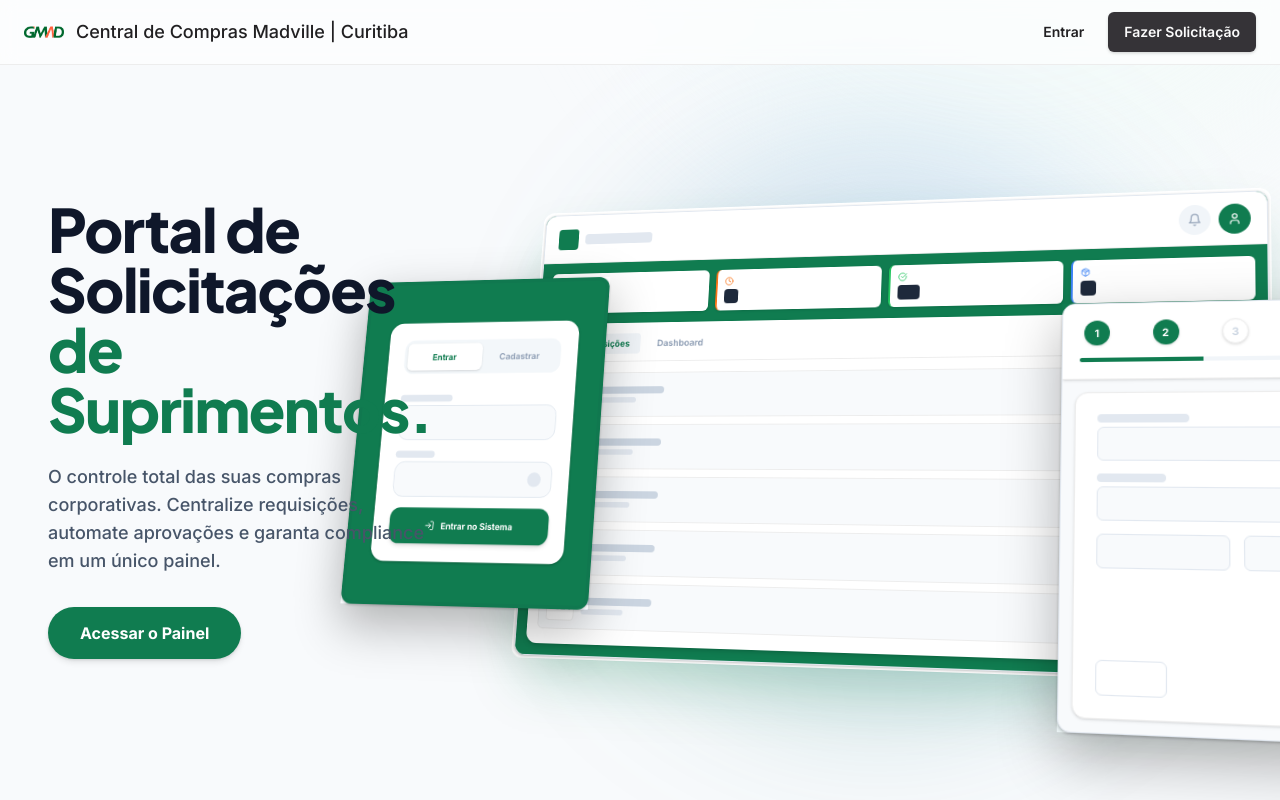
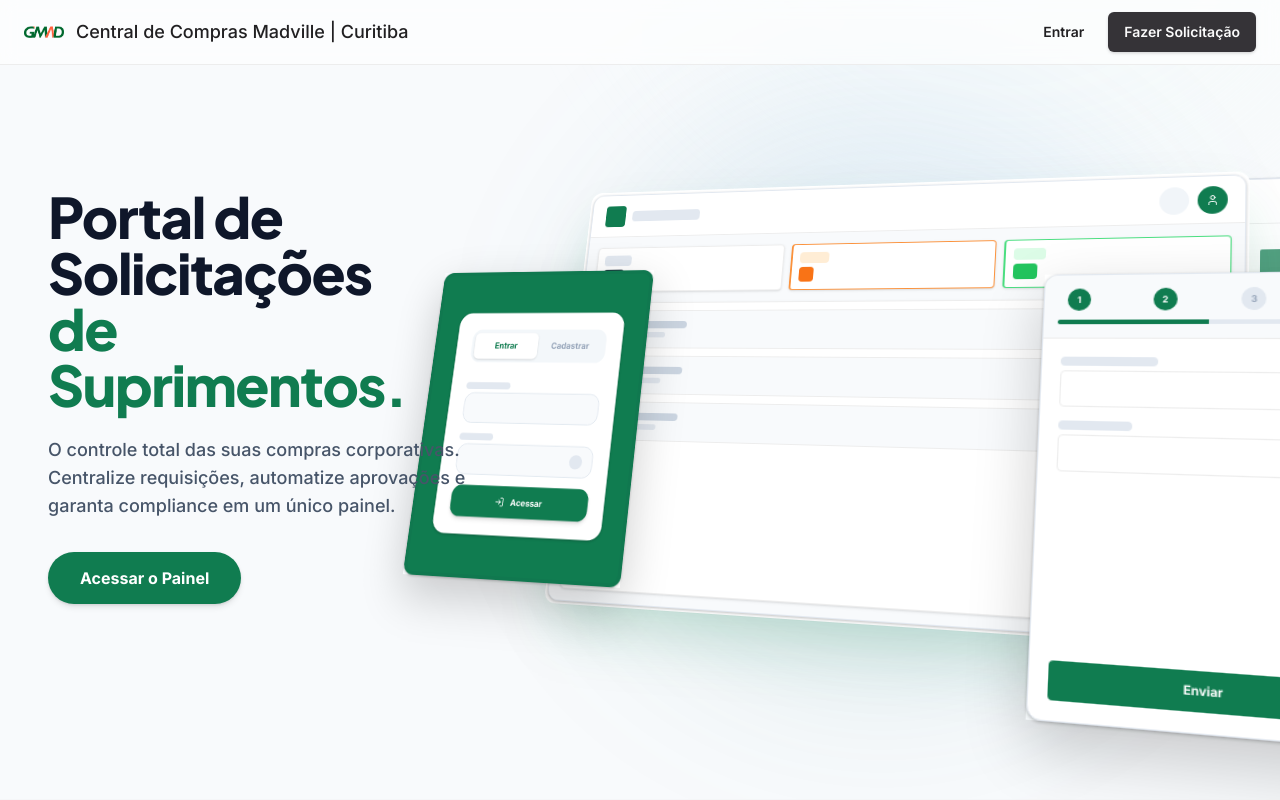
Before and after one commit to borba-anderson/comprasmadville, a React (Vite) app: page / in a window 1280 px wide. Shown: the top 800 px of the page. Built offline with nearby package versions, Linux system fonts and the light colour scheme; the HTML template or start-up script is replaced by a standard one.

Commit message:
Code edited in Lovable Code Editor
Edited UI in Lovable

```diff
--- a/src/pages/Index.tsx
+++ b/src/pages/Index.tsx
@@ -17,6 +17,8 @@ import {
   Menu,
   Calculator,
   Package,
+  BarChart3,
+  PieChart,
 } from "lucide-react";
 import {
   UserGreeting,
@@ -31,163 +33,156 @@ import {
 // 1. COMPONENTES VISUAIS (MOCKS) - INTERNOS
 // ==========================================
 
-// Visual da Tela de Login (Baseado no seu Auth.tsx)
+// MOCK 1: TELA DE LOGIN
 const MockAuthScreen = () => (
   <div className="w-full h-full bg-[#107c50] flex items-center justify-center relative overflow-hidden rounded-xl border-4 border-slate-800/5 shadow-2xl">
-    {/* Card Branco de Login */}
     <div className="w-[85%] bg-white rounded-2xl shadow-2xl p-5 transform scale-95">
-      {/* Abas Entrar/Cadastrar */}
       <div className="flex bg-slate-100/80 p-1 rounded-xl mb-6">
         <div className="flex-1 py-2 text-center text-[10px] font-bold bg-white text-[#107c50] shadow-sm rounded-lg">
           Entrar
         </div>
         <div className="flex-1 py-2 text-center text-[10px] font-bold text-slate-400">Cadastrar</div>
       </div>
-      {/* Inputs Falsos */}
       <div className="space-y-3">
         <div className="space-y-1">
           <div className="h-2 w-1/3 bg-slate-200 rounded"></div>
-          <div className="h-10 w-full bg-slate-50 border border-slate-200 rounded-xl"></div>
+          <div className="h-9 w-full bg-slate-50 border border-slate-200 rounded-xl"></div>
         </div>
         <div className="space-y-1">
           <div className="h-2 w-1/4 bg-slate-200 rounded"></div>
-          <div className="h-10 w-full bg-slate-50 border border-slate-200 rounded-xl flex items-center justify-end px-3">
+          <div className="h-9 w-full bg-slate-50 border border-slate-200 rounded-xl flex items-center justify-end px-3">
             <div className="w-4 h-4 rounded-full bg-slate-200"></div>
           </div>
         </div>
-        <div className="h-10 w-full bg-[#107c50] hover:bg-[#0d6942] rounded-xl mt-4 flex items-center justify-center text-white text-[10px] font-bold gap-2 shadow-lg shadow-emerald-900/10">
-          <LogIn size={12} /> Entrar no Sistema
+        <div className="h-9 w-full bg-[#107c50] rounded-xl mt-4 flex items-center justify-center text-white text-[10px] font-bold gap-2 shadow-lg">
+          <LogIn size={12} /> Acessar
         </div>
       </div>
     </div>
   </div>
 );
 
-// Visual do Painel Principal (Baseado no seu Painel.tsx)
+// MOCK 2: PAINEL DE LISTAGEM (OPERACIONAL)
 const MockPainelScreen = () => (
-  <div className="w-full h-full bg-[#107c50] flex flex-col rounded-xl overflow-hidden border border-slate-200 shadow-2xl">
-    {/* Header do Painel */}
-    <div className="bg-white sticky top-0 h-14 flex items-center justify-between px-4 shrink-0 border-b">
+  <div className="w-full h-full bg-slate-50 flex flex-col rounded-xl overflow-hidden border border-slate-200 shadow-2xl">
+    <div className="bg-white h-12 flex items-center justify-between px-4 shrink-0 border-b">
       <div className="flex items-center gap-2">
         <div className="w-6 h-6 bg-[#107c50] rounded"></div>
         <div className="w-20 h-3 bg-slate-200 rounded"></div>
       </div>
       <div className="flex gap-2">
-        <div className="w-8 h-8 bg-slate-100 rounded-full flex items-center justify-center">
-          <Bell size={14} className="text-slate-400" />
-        </div>
-        <div className="w-8 h-8 bg-[#107c50] rounded-full flex items-center justify-center text-white">
-          <User size={14} />
+        <div className="w-7 h-7 bg-slate-100 rounded-full"></div>
+        <div className="w-7 h-7 bg-[#107c50] rounded-full text-white flex items-center justify-center">
+          <User size={12} />
         </div>
       </div>
     </div>
-
-    {/* Conteúdo do Painel */}
-    <div className="p-3 bg-[#107c50] flex-1 overflow-hidden flex flex-col gap-3">
-      {/* Cards de Stats */}
-      <div className="grid grid-cols-4 gap-2">
-        <div className="bg-white p-2 rounded-lg shadow-sm">
-          <div className="flex justify-between mb-1">
-            <FileText size={10} className="text-slate-400" />
-          </div>
+    <div className="p-3 bg-slate-50 flex-1 overflow-hidden flex flex-col gap-3">
+      <div className="flex gap-2">
+        <div className="bg-white p-2 rounded border shadow-sm flex-1">
+          <div className="h-3 w-8 bg-slate-200 rounded mb-1"></div>
           <div className="h-4 w-6 bg-slate-800 rounded"></div>
         </div>
-        <div className="bg-white p-2 rounded-lg shadow-sm border-l-2 border-orange-500">
-          <div className="flex justify-between mb-1">
-            <Clock size={10} className="text-orange-500" />
-          </div>
-          <div className="h-4 w-4 bg-slate-800 rounded"></div>
+        <div className="bg-white p-2 rounded border shadow-sm flex-1 border-l-2 border-orange-400">
+          <div className="h-3 w-8 bg-orange-100 rounded mb-1"></div>
+          <div className="h-4 w-4 bg-orange-500 rounded"></div>
         </div>
-        <div className="bg-white p-2 rounded-lg shadow-sm border-l-2 border-green-500">
-          <div className="flex justify-between mb-1">
-            <CheckCircle size={10} className="text-green-500" />
-          </div>
-          <div className="h-4 w-6 bg-slate-800 rounded"></div>
-        </div>
-        <div className="bg-white p-2 rounded-lg shadow-sm border-l-2 border-blue-500">
-          <div className="flex justify-between mb-1">
-            <Package size={10} className="text-blue-500" />
-          </div>
-          <div className="h-4 w-4 bg-slate-800 rounded"></div>
+        <div className="bg-white p-2 rounded border shadow-sm flex-1 border-l-2 border-green-400">
+          <div className="h-3 w-8 bg-green-100 rounded mb-1"></div>
+          <div className="h-4 w-6 bg-green-500 rounded"></div>
         </div>
       </div>
-
-      {/* Tabela Principal */}
-      <div className="bg-white rounded-xl shadow-lg flex-1 p-3 overflow-hidden">
-        <div className="flex gap-2 mb-3 border-b pb-2">
-          <div className="px-3 py-1 bg-slate-100 text-[#107c50] rounded-md text-[10px] font-bold flex gap-1 items-center">
-            <FileText size={10} /> Requisições
-          </div>
-          <div className="px-3 py-1 text-slate-400 text-[10px] font-bold">Dashboard</div>
-        </div>
-        <div className="space-y-2">
-          {[1, 2, 3, 4, 5].map((i) => (
-            <div
-              key={i}
-              className="flex items-center justify-between p-2 border rounded-lg bg-slate-50 hover:bg-white transition-colors"
-            >
-              <div className="flex gap-2 items-center">
-                <div className="w-8 h-8 rounded bg-white border flex items-center justify-center font-bold text-[10px] text-slate-500">
-                  #{i}24
-                </div>
-                <div>
-                  <div className="w-20 h-2 bg-slate-300 rounded mb-1"></div>
-                  <div className="w-12 h-1.5 bg-slate-200 rounded"></div>
-                </div>
+      <div className="bg-white rounded-lg shadow-sm border flex-1 p-2 space-y-2">
+        {[1, 2, 3].map((i) => (
+          <div key={i} className="flex items-center justify-between p-2 border rounded bg-slate-50">
+            <div className="flex gap-2 items-center">
+              <div className="w-6 h-6 rounded bg-white border flex items-center justify-center text-[9px] font-bold text-slate-400">
+                #{i}
               </div>
-              <div
-                className={`px-1.5 py-0.5 rounded text-[8px] font-bold ${i === 1 ? "bg-orange-100 text-orange-600" : i === 2 ? "bg-blue-100 text-blue-600" : "bg-green-100 text-green-600"}`}
-              >
-                {i === 1 ? "PENDENTE" : i === 2 ? "ANÁLISE" : "APROVADO"}
+              <div>
+                <div className="w-16 h-2 bg-slate-300 rounded mb-1"></div>
+                <div className="w-10 h-1.5 bg-slate-200 rounded"></div>
               </div>
             </div>
-          ))}
-        </div>
+            <div className="w-12 h-4 bg-slate-200 rounded"></div>
+          </div>
+        ))}
       </div>
     </div>
   </div>
 );
 
-// Visual do Formulário (Baseado no seu Requisicao.tsx)
+// MOCK 3: FORMULÁRIO (REQUISIÇÃO)
 const MockFormScreen = () => (
-  <div className="w-full h-full bg-slate-50 flex flex-col rounded-xl overflow-hidden border border-slate-200 shadow-2xl relative">
-    {/* Stepper Header */}
-    <div className="bg-white border-b p-4 shadow-sm">
-      <div className="flex justify-between items-center px-1 mb-3">
-        {[1, 2, 3, 4, 5].map((step) => (
+  <div className="w-full h-full bg-white flex flex-col rounded-xl overflow-hidden border border-slate-200 shadow-2xl relative">
+    <div className="bg-slate-50 border-b p-3">
+      <div className="flex justify-between items-center px-2 mb-2">
+        {[1, 2, 3, 4].map((step) => (
           <div
             key={step}
-            className={`w-6 h-6 rounded-full flex items-center justify-center text-[10px] font-bold shadow-sm ${step <= 2 ? "bg-[#107c50] text-white" : "bg-white border text-slate-300"}`}
+            className={`w-5 h-5 rounded-full flex items-center justify-center text-[8px] font-bold ${step <= 2 ? "bg-[#107c50] text-white" : "bg-slate-200 text-slate-400"}`}
           >
             {step}
           </div>
         ))}
       </div>
-      <div className="h-1 w-full bg-slate-100 rounded-full overflow-hidden">
-        <div className="h-full w-[40%] bg-[#107c50]"></div>
+      <div className="h-1 w-full bg-slate-200 rounded-full overflow-hidden">
+        <div className="h-full w-[50%] bg-[#107c50]"></div>
       </div>
     </div>
-
-    {/* Form Body */}
-    <div className="p-5 flex-1 flex flex-col gap-3 bg-white m-3 rounded-xl border shadow-sm">
+    <div className="p-4 flex-1 flex flex-col gap-3">
       <div className="space-y-1">
         <div className="h-2 w-1/3 bg-slate-200 rounded"></div>
-        <div className="h-8 w-full bg-slate-50 border border-slate-200 rounded-lg"></div>
+        <div className="h-8 w-full bg-white border rounded"></div>
       </div>
       <div className="space-y-1">
         <div className="h-2 w-1/4 bg-slate-200 rounded"></div>
-        <div className="h-8 w-full bg-slate-50 border border-slate-200 rounded-lg"></div>
+        <div className="h-8 w-full bg-white border rounded"></div>
       </div>
+      <div className="mt-auto w-full h-8 bg-[#107c50] rounded flex items-center justify-center text-white text-[10px] font-bold">
+        Enviar
+      </div>
+    </div>
+  </div>
+);
+
+// MOCK 4: DASHBOARD (GRÁFICOS) - NOVO
+const MockChartScreen = () => (
+  <div className="w-full h-full bg-white flex flex-col rounded-xl overflow-hidden border border-slate-200 shadow-2xl">
+    <div className="p-4 border-b flex justify-between">
+      <div className="w-24 h-4 bg-slate-200 rounded"></div>
+      <BarChart3 size={16} className="text-slate-400" />
+    </div>
+    <div className="p-4 flex-1 flex flex-col gap-4">
+      {/* Gráfico de Barras */}
+      <div className="flex items-end justify-between gap-1 h-32 px-2 pb-2 border-b border-l border-slate-100">
+        {[30, 50, 40, 70, 50, 80, 60, 90].map((h, i) => (
+          <div
+            key={i}
+            className="w-full bg-[#107c50]/80 rounded-t-sm hover:bg-[#107c50] transition-colors"
+            style={{ height: `${h}%` }}
+          ></div>
+        ))}
+      </div>
+      {/* Cards Inferiores */}
       <div className="grid grid-cols-2 gap-3">
-        <div className="h-8 w-full bg-slate-50 border border-slate-200 rounded-lg"></div>
-        <div className="h-8 w-full bg-slate-50 border border-slate-200 rounded-lg"></div>
-      </div>
-
-      {/* Buttons */}
-      <div className="mt-auto flex justify-between pt-2">
-        <div className="w-16 h-8 bg-white border border-slate-200 rounded-lg"></div>
-        <div className="w-20 h-8 bg-[#107c50] rounded-lg flex items-center justify-center text-white gap-1 text-[10px] font-bold shadow-lg shadow-green-900/10">
-          Próximo <ArrowRight size={10} />
+        <div className="h-16 bg-slate-50 rounded border p-2 flex items-center gap-2">
+          <div className="w-8 h-8 rounded-full bg-blue-100 flex items-center justify-center text-blue-600">
+            <PieChart size={14} />
+          </div>
+          <div>
+            <div className="w-8 h-2 bg-slate-300 mb-1 rounded"></div>
+            <div className="w-12 h-3 bg-slate-800 rounded"></div>
+          </div>
+        </div>
+        <div className="h-16 bg-slate-50 rounded border p-2 flex items-center gap-2">
+          <div className="w-8 h-8 rounded-full bg-orange-100 flex items-center justify-center text-orange-600">
+            <TrendingUp size={14} />
+          </div>
+          <div>
+            <div className="w-8 h-2 bg-slate-300 mb-1 rounded"></div>
+            <div className="w-12 h-3 bg-slate-800 rounded"></div>
+          </div>
         </div>
       </div>
     </div>
@@ -195,32 +190,38 @@ const MockFormScreen = () => (
 );
 
 // ==========================================
-// 2. COMPOSIÇÃO 3D (O PALCO)
+// 2. COMPOSIÇÃO 3D AJUSTADA
 // ==========================================
 
 const Hero3DComposition = () => {
   return (
-    <div className="relative w-full h-[500px] md:h-[600px] flex items-center justify-center [perspective:1500px] overflow-visible mt-10 lg:mt-0">
-      {/* Grupo Rotacionado (O ângulo geral) */}
-      <div className="relative w-[300px] md:w-[600px] lg:w-[800px] h-[400px] md:h-[500px] transform [transform-style:preserve-3d] [transform:rotateX(10deg)_rotateY(-12deg)_rotateZ(2deg)] transition-transform duration-700 ease-out hover:[transform:rotateX(5deg)_rotateY(-5deg)_rotateZ(0deg)]">
-        {/* TELA CENTRAL (Painel Principal) - O foco */}
-        <div className="absolute top-0 left-0 w-full h-full transform [transform:translateZ(0px)] shadow-[0_30px_60px_-15px_rgba(16,124,80,0.3)] bg-white rounded-xl z-20 transition-all duration-500 hover:[transform:translateZ(30px)] border-[3px] border-white">
+    // Reduzi a altura do container e adicionei scale para caber em telas menores
+    <div className="relative w-full h-[450px] md:h-[550px] flex items-center justify-center [perspective:1200px] overflow-visible mt-8 lg:mt-0 scale-[0.85] md:scale-100 origin-center">
+      {/* Grupo Rotacionado */}
+      <div className="relative w-[300px] md:w-[600px] lg:w-[700px] h-[350px] md:h-[450px] transform [transform-style:preserve-3d] [transform:rotateX(12deg)_rotateY(-15deg)_rotateZ(4deg)] transition-transform duration-700 ease-out hover:[transform:rotateX(5deg)_rotateY(-5deg)_rotateZ(0deg)]">
+        {/* 1. FUNDO DIREITA (Dashboard Gráficos) - O cérebro do sistema */}
+        <div className="absolute top-[-40px] right-[-80px] w-[320px] md:w-[400px] h-[280px] md:h-[320px] transform [transform:translateZ(-120px)] opacity-90 bg-white rounded-xl shadow-xl transition-all duration-500 hover:opacity-100 hover:[transform:translateZ(-80px)] border border-slate-200">
+          <MockChartScreen />
+        </div>
+
+        {/* 2. CENTRAL (Painel Operacional) - O corpo do sistema */}
+        <div className="absolute top-0 left-0 w-full h-full transform [transform:translateZ(0px)] shadow-[0_30px_60px_-15px_rgba(16,124,80,0.25)] bg-white rounded-xl z-20 transition-all duration-500 hover:[transform:translateZ(40px)] border-[3px] border-white">
           <MockPainelScreen />
         </div>
 
-        {/* TELA FLUTUANTE ESQUERDA (Auth) - Login */}
-        <div className="absolute top-[20%] -left-[15%] md:-left-[20%] w-[240px] md:w-[280px] h-[300px] md:h-[350px] transform [transform:translateZ(80px)] shadow-[0_20px_50px_rgba(0,0,0,0.3)] transition-all duration-500 hover:[transform:translateZ(120px)_scale(1.05)] z-30">
+        {/* 3. FLUTUANTE ESQUERDA (Auth) - A porta de entrada */}
+        <div className="absolute top-[20%] -left-[20%] md:-left-[25%] w-[220px] md:w-[260px] h-[280px] md:h-[340px] transform [transform:translateZ(80px)] shadow-[0_20px_50px_rgba(0,0,0,0.2)] transition-all duration-500 hover:[transform:translateZ(120px)_scale(1.05)] z-30 animate-float">
           <MockAuthScreen />
         </div>
 
-        {/* TELA FLUTUANTE DIREITA (Formulário) - Requisição */}
-        <div className="absolute bottom-[-10%] -right-[10%] md:-right-[15%] w-[260px] md:w-[320px] h-[350px] md:h-[400px] transform [transform:translateZ(120px)] shadow-[0_20px_50px_rgba(0,0,0,0.3)] transition-all duration-500 hover:[transform:translateZ(160px)_scale(1.05)] z-40">
+        {/* 4. FLUTUANTE DIREITA (Formulário) - A ação */}
+        <div className="absolute bottom-[-15%] -right-[10%] md:-right-[15%] w-[240px] md:w-[280px] h-[320px] md:h-[380px] transform [transform:translateZ(120px)] shadow-[0_20px_50px_rgba(0,0,0,0.2)] transition-all duration-500 hover:[transform:translateZ(160px)_scale(1.05)] z-40 animate-float-delayed">
           <MockFormScreen />
         </div>
       </div>
 
-      {/* Glow de fundo */}
-      <div className="absolute top-1/2 left-1/2 -translate-x-1/2 -translate-y-1/2 w-[600px] h-[600px] bg-gradient-to-tr from-[#107c50]/20 to-blue-500/20 blur-[80px] rounded-full -z-10 pointer-events-none"></div>
+      {/* Glow de fundo mais suave */}
+      <div className="absolute top-1/2 left-1/2 -translate-x-1/2 -translate-y-1/2 w-[600px] h-[600px] bg-gradient-to-tr from-[#107c50]/10 to-blue-500/10 blur-[80px] rounded-full -z-10 pointer-events-none"></div>
     </div>
   );
 };
@@ -228,6 +229,8 @@ const Hero3DComposition = () => {
 // ==========================================
 // 3. PÁGINA PRINCIPAL (INDEX)
 // ==========================================
+
+// Efeito de digitação removido conforme solicitado no ajuste anterior, mantendo texto estático e limpo.
 
 const Index = () => {
   const { user } = useAuth();
@@ -242,21 +245,22 @@ const Index = () => {
         `}
       </style>
 
-      {/* Shapes de Fundo */}
+      {/* Shapes de Fundo Sutis */}
       <div className="absolute inset-0 pointer-events-none z-0 overflow-hidden">
-        <div className="absolute top-[-20%] right-[-10%] w-[800px] h-[800px] bg-gradient-to-br from-blue-50/80 to-green-50/80 rounded-full blur-3xl opacity-60"></div>
-        <div className="absolute bottom-[10%] left-[-15%] w-[600px] h-[600px] bg-gradient-to-tr from-slate-100 to-orange-50 rounded-full blur-3xl opacity-50"></div>
+        <div className="absolute top-[-20%] right-[-10%] w-[800px] h-[800px] bg-gradient-to-br from-blue-50/50 to-green-50/50 rounded-full blur-3xl opacity-40"></div>
+        <div className="absolute bottom-[10%] left-[-15%] w-[600px] h-[600px] bg-gradient-to-tr from-slate-100 to-orange-50 rounded-full blur-3xl opacity-40"></div>
       </div>
 
       <div className="relative z-10">
         <Header />
 
         <main className="max-w-[1440px] mx-auto">
-          {/* === 1. HERO SECTION (COM EFEITO 3D AGRESSIVO) === */}
-          <section className="px-6 md:px-12 pt-10 pb-16 lg:pt-16 lg:pb-32 flex flex-col lg:flex-row items-center justify-between gap-10 lg:gap-12 min-h-[600px]">
+          {/* === 1. HERO SECTION === */}
+          <section className="px-6 md:px-12 pt-10 pb-12 lg:pt-14 lg:pb-24 flex flex-col lg:flex-row items-center justify-between gap-8 lg:gap-16 min-h-[550px]">
             {/* Texto Hero */}
-            <div className="flex-1 text-center lg:text-left max-w-[650px] relative z-30">
-              <h1 className="font-jakarta text-4xl sm:text-5xl lg:text-6xl font-extrabold text-[#0F172A] mb-6 tracking-tight leading-tight">
+            <div className="flex-1 text-center lg:text-left max-w-[600px] relative z-30">
+              {/* Título Ajustado (Estático) */}
+              <h1 className="font-jakarta text-4xl sm:text-5xl lg:text-[3.5rem] font-extrabold text-[#0F172A] mb-6 tracking-tight leading-[1.1]">
                 Portal de Solicitações <br />
                 <span className="text-[#107c50]">de Suprimentos.</span>
               </h1>
@@ -265,7 +269,7 @@ const Index = () => {
                 className="text-slate-600 text-base md:text-lg font-medium leading-relaxed max-w-lg mx-auto lg:mx-0 animate-fade-in opacity-0 mb-8"
                 style={{ animationDelay: "0.2s", animationFillMode: "forwards" }}
               >
-                O controle total das suas compras corporativas. Centralize requisições, automate aprovações e garanta
+                O controle total das suas compras corporativas. Centralize requisições, automatize aprovações e garanta
                 compliance em um único painel.
               </p>
 
@@ -279,9 +283,9 @@ const Index = () => {
               </div>
             </div>
 
-            {/* Composição 3D (Hero3DComposition) */}
+            {/* Composição 3D */}
             <div
-              className="flex-1 w-full animate-fade-in opacity-0 scale-95 origin-center relative z-20"
+              className="flex-1 w-full animate-fade-in opacity-0 origin-center relative z-20"
               style={{ animationDelay: "0.5s", animationFillMode: "forwards" }}
             >
               <Hero3DComposition />
@@ -305,7 +309,7 @@ const Index = () => {
             </section>
           )}
 
-          {/* === 3. SEÇÃO COMO FUNCIONA (Diagrama) === */}
+          {/* === 3. SEÇÃO COMO FUNCIONA === */}
           <section className="py-20 bg-white relative overflow-hidden border-t border-slate-100">
             <div className="absolute inset-0 bg-[radial-gradient(#e5e7eb_1px,transparent_1px)] [background-size:24px_24px] opacity-20"></div>
 
```
